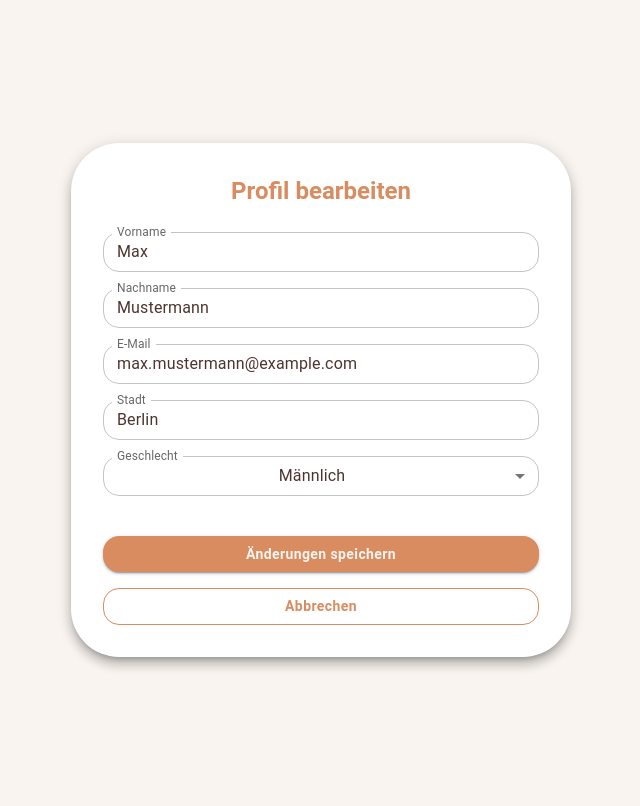
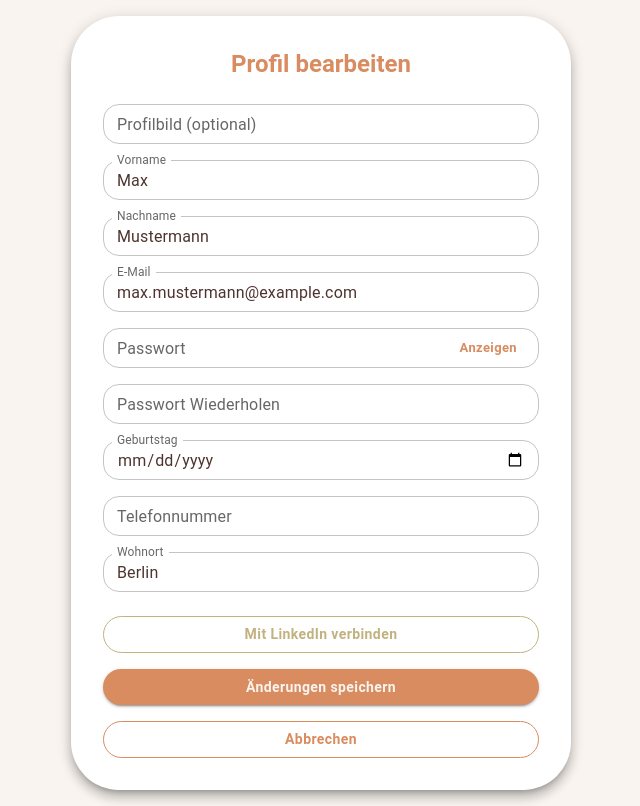
Before and after one commit to vibe-check-org/frontend, a Next.js app: page /profil/bearbeiten in a window 1280 px wide. Shown: the whole page, without its empty margins (319-959 px from the left). Built offline with nearby package versions, Linux system fonts and the light colour scheme.

Commit message:
profil_bearbeiten und reults_hr angepasst

```diff
--- a/src/app/profil/bearbeiten/page.tsx
+++ b/src/app/profil/bearbeiten/page.tsx
@@ -9,33 +9,49 @@ import {
     Button,
     useTheme,
     TextField,
-    MenuItem, // Für das Geschlecht Dropdown
+    InputAdornment,
+    IconButton,
 } from '@mui/material';
+// Icons entfernt: import LinkedInIcon from '@mui/icons-material/LinkedIn';
+// Icons entfernt: import LinkIcon from '@mui/icons-material/Link';
+// Icons entfernt: import { Visibility, VisibilityOff } from '@mui/icons-material';
 import { useRouter } from 'next/navigation';
 
 export default function ProfilBearbeitenPage() {
+    const [showPassword, setShowPassword] = useState(false); // Beibehalten für Funktionalität, auch ohne Icon
     const theme = useTheme();
     const router = useRouter();
 
-    // Zustände für die Formularfelder (Beispiel)
-    const [firstName, setFirstName] = useState('Max');
-    const [lastName, setLastName] = useState('Mustermann');
+    // Zustand für die einzelnen Felder initialisieren
+    const [profilbild, setProfilbild] = useState('');
+    const [name, setName] = useState('Max');
+    const [nachname, setNachname] = useState('Mustermann');
     const [email, setEmail] = useState('max.mustermann@example.com');
-    const [city, setCity] = useState('Berlin');
-    const [gender, setGender] = useState('Männlich'); // Beispiel für ein Auswahlfeld
+    const [password, setPassword] = useState('');
+    const [passwordRepeat, setPasswordRepeat] = useState('');
+    const [geburtstag, setGeburtstag] = useState('');
+    const [telefonnummer, setTelefonnummer] = useState('');
+    const [wohnort, setWohnort] = useState('Berlin');
+
+    const handleClickShowPassword = () => setShowPassword((prev) => !prev);
+    const handleMouseDownPassword = (event: React.MouseEvent) => event.preventDefault();
 
     const handleSaveChanges = (event: React.FormEvent) => {
         event.preventDefault();
-        // Hier würde die Logik zum Speichern der Änderungen im Backend erfolgen
         console.log('Profiländerungen speichern:', {
-            firstName,
-            lastName,
+            name,
+            nachname,
             email,
-            city,
-            gender,
+            password,
+            telefonnummer,
+            wohnort,
         });
         alert('Profiländerungen gespeichert!');
-        router.push('/profil'); // Zurück zur Profilseite nach dem Speichern
+        router.push('/profil');
+    };
+
+    const handleConnectLinkedIn = () => {
+        alert('Verbindung mit LinkedIn wird initiiert...');
     };
 
     return (
@@ -56,23 +72,30 @@ export default function ProfilBearbeitenPage() {
                     </Typography>
 
                     <form onSubmit={handleSaveChanges}>
+                        <Box display="flex" flexDirection="column" gap={2}>
+                            <TextField
+                                fullWidth
+                                label="Profilbild (optional)"
+                                variant="outlined"
+                                size="small"
+                                value={profilbild}
+                                onChange={(e) => setProfilbild(e.target.value)}
+                            />
                             <TextField
                                 fullWidth
                                 label="Vorname"
                                 variant="outlined"
                                 size="small"
-                            value={firstName}
-                            onChange={(e) => setFirstName(e.target.value)}
-                            sx={{ mb: 2 }}
+                                value={name}
+                                onChange={(e) => setName(e.target.value)}
                             />
                             <TextField
                                 fullWidth
                                 label="Nachname"
                                 variant="outlined"
                                 size="small"
-                            value={lastName}
-                            onChange={(e) => setLastName(e.target.value)}
-                            sx={{ mb: 2 }}
+                                value={nachname}
+                                onChange={(e) => setNachname(e.target.value)}
                             />
                             <TextField
                                 fullWidth
@@ -82,32 +105,89 @@ export default function ProfilBearbeitenPage() {
                                 size="small"
                                 value={email}
                                 onChange={(e) => setEmail(e.target.value)}
-                            sx={{ mb: 2 }}
                             />
                             <TextField
                                 fullWidth
-                            label="Stadt"
+                                label="Passwort"
+                                type={showPassword ? 'text' : 'password'}
                                 variant="outlined"
                                 size="small"
-                            value={city}
-                            onChange={(e) => setCity(e.target.value)}
-                            sx={{ mb: 2 }}
+                                value={password}
+                                onChange={(e) => setPassword(e.target.value)}
+                                InputProps={{
+                                    endAdornment: (
+                                        <InputAdornment position="end">
+                                            {/* Icons entfernt, daher nur ein einfacher Button */}
+                                            <Button
+                                                onClick={handleClickShowPassword}
+                                                onMouseDown={handleMouseDownPassword}
+                                                size="small"
+                                                sx={{ minWidth: 'unset', px: 1 }} // Kleinere Größe für den Adornment-Button
+                                            >
+                                                {showPassword ? 'Ausblenden' : 'Anzeigen'}
+                                            </Button>
+                                        </InputAdornment>
+                                    ),
+                                }}
                             />
                             <TextField
                                 fullWidth
-                            select
-                            label="Geschlecht"
+                                label="Passwort Wiederholen"
+                                type={showPassword ? 'text' : 'password'}
                                 variant="outlined"
                                 size="small"
-                            value={gender}
-                            onChange={(e) => setGender(e.target.value)}
-                            sx={{ mb: 3 }}
+                                value={passwordRepeat}
+                                onChange={(e) => setPasswordRepeat(e.target.value)}
+                            />
+                            <TextField
+                                fullWidth
+                                label="Geburtstag"
+                                type="date"
+                                variant="outlined"
+                                size="small"
+                                value={geburtstag}
+                                onChange={(e) => setGeburtstag(e.target.value)}
+                                InputLabelProps={{
+                                    shrink: true,
+                                }}
+                            />
+                            <TextField
+                                fullWidth
+                                label="Telefonnummer"
+                                variant="outlined"
+                                size="small"
+                                value={telefonnummer}
+                                onChange={(e) => setTelefonnummer(e.target.value)}
+                            />
+                            <TextField
+                                fullWidth
+                                label="Wohnort"
+                                variant="outlined"
+                                size="small"
+                                value={wohnort}
+                                onChange={(e) => setWohnort(e.target.value)}
+                            />
+                        </Box>
+
+                        {/* Button für LinkedIn (ohne Icon) */}
+                        <Button
+                            variant="outlined"
+                            fullWidth
+                            onClick={handleConnectLinkedIn}
+                            sx={{
+                                mt: 3,
+                                color: theme.palette.info.main,
+                                borderColor: theme.palette.info.main,
+                                borderRadius: 12,
+                                fontWeight: 600,
+                                '&:hover': {
+                                    backgroundColor: theme.palette.info.light,
+                                    borderColor: theme.palette.info.dark,
+                                },
+                            }}
                         >
-                            <MenuItem value="Männlich">Männlich</MenuItem>
-                            <MenuItem value="Weiblich">Weiblich</MenuItem>
-                            <MenuItem value="Divers">Divers</MenuItem>
-                            <MenuItem value="Keine Angabe">Keine Angabe</MenuItem>
-                        </TextField>
+                            Mit LinkedIn verbinden
+                        </Button>
 
                         <Button
                             type="submit"
@@ -117,6 +197,8 @@ export default function ProfilBearbeitenPage() {
                                 mt: 2,
                                 backgroundColor: theme.palette.primary.main,
                                 color: theme.palette.background.default,
+                                borderRadius: 12,
+                                fontWeight: 600,
                                 '&:hover': {
                                     backgroundColor: theme.palette.secondary.main,
                                 },
@@ -127,11 +209,13 @@ export default function ProfilBearbeitenPage() {
                         <Button
                             variant="outlined"
                             fullWidth
-                            onClick={() => router.push('/profil')} // Zurück zur Profilseite
+                            onClick={() => router.push('/profil')}
                             sx={{
                                 mt: 2,
                                 color: theme.palette.primary.main,
                                 borderColor: theme.palette.primary.main,
+                                borderRadius: 12,
+                                fontWeight: 600,
                                 '&:hover': {
                                     borderColor: theme.palette.secondary.main,
                                     color: theme.palette.secondary.main,
```
Also changed, not shown: src/app/results_hr/page.tsx (+23 -3 lines). Lines whose indentation alone changed are shown as unchanged.
